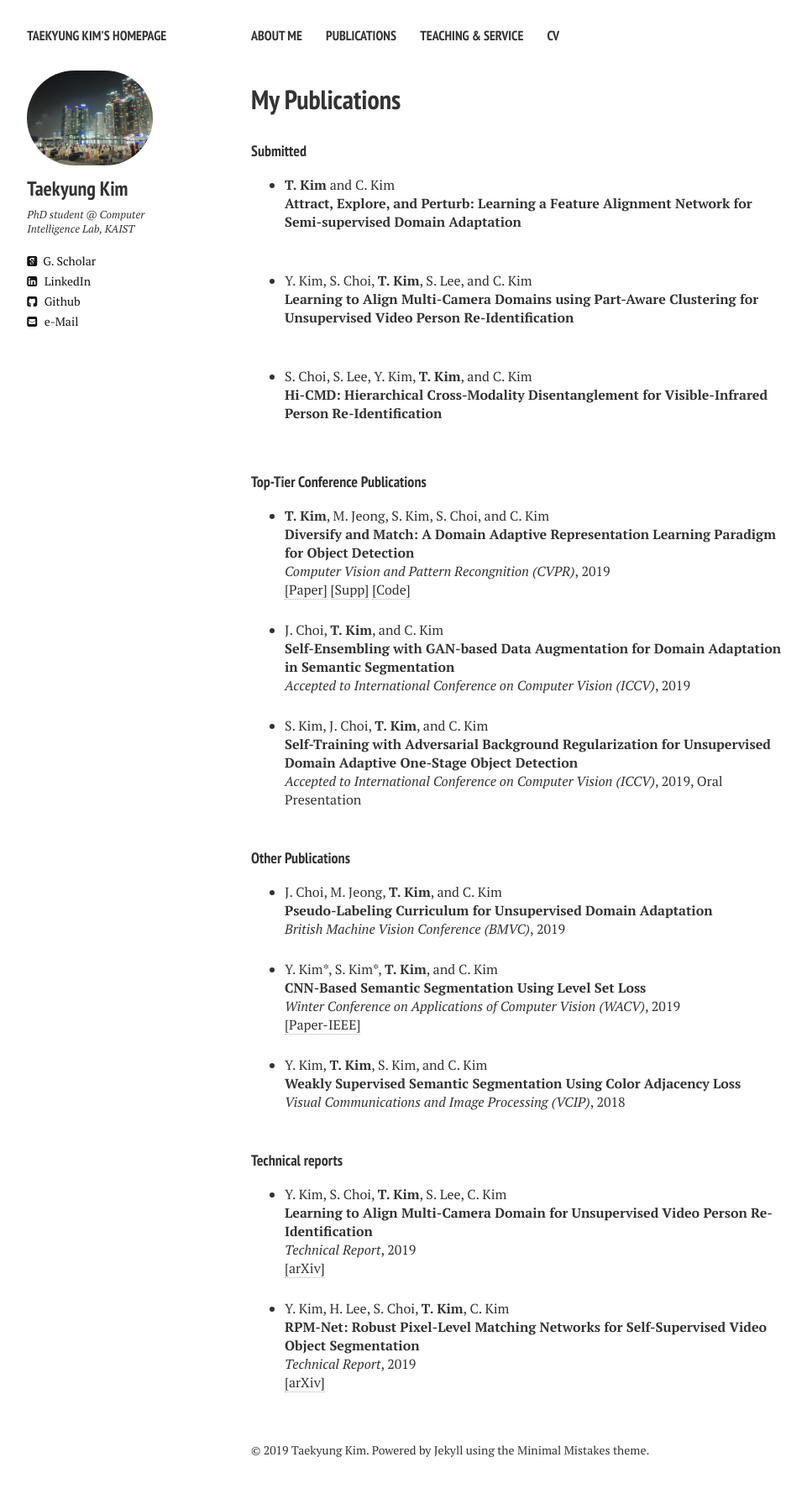
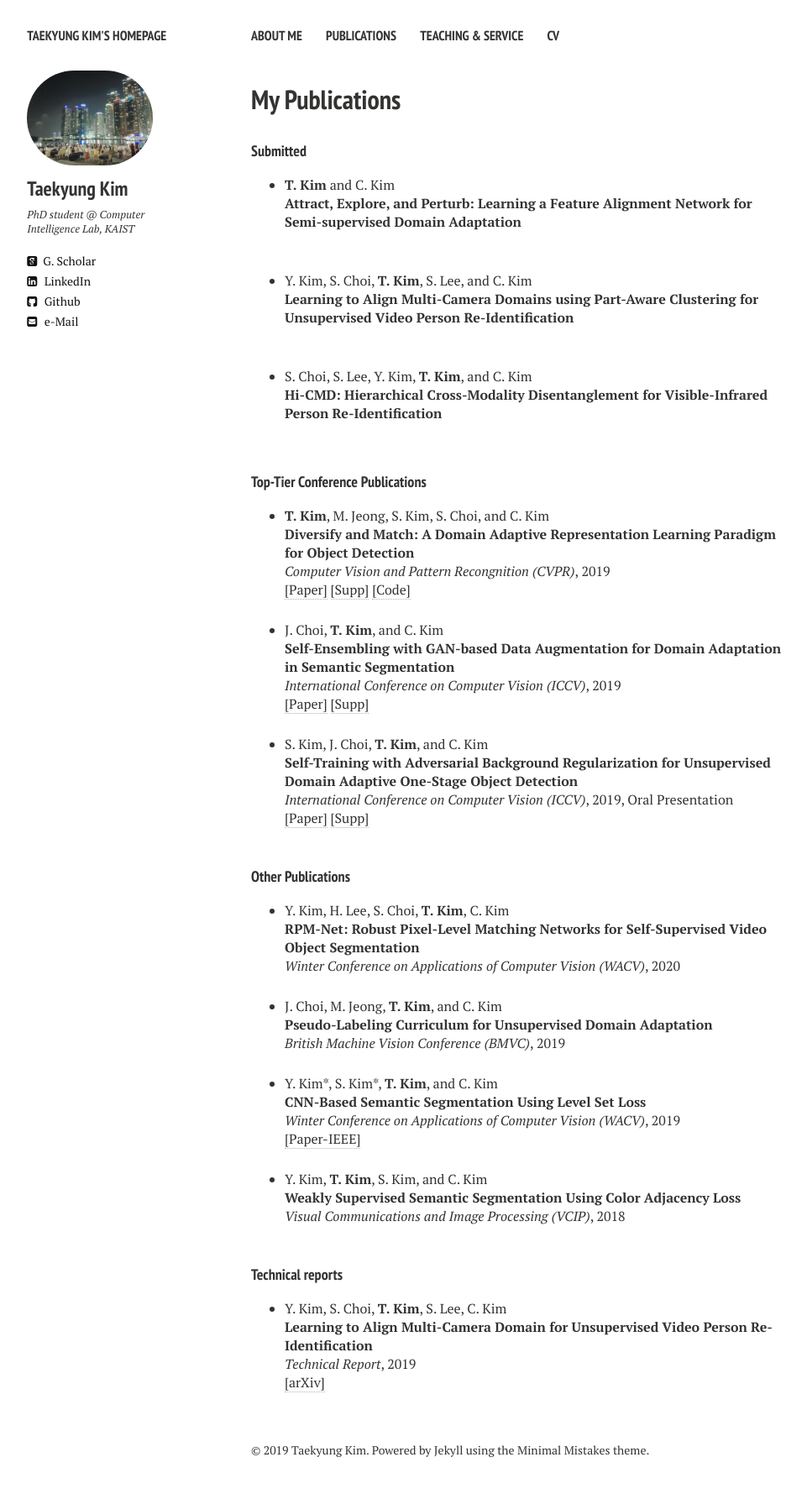
Before and after one commit to TKKim93/TKKim93.github.io, a Jekyll site: the page built from publications.md, in a window 1280 px wide. Shown: the whole page at 84% size, without its empty margins (21-982 px from the left). Built offline with Jekyll 4.4.1, drawn with Linux system fonts in a browser that asks for light colours; nearby versions of some CDN libraries.

Commit message:
Update publications.html

```diff
--- a/_layouts/publications.html
+++ b/_layouts/publications.html
@@ -131,9 +131,10 @@ S. Choi, S. Lee, Y. Kim, <b>T. Kim</b>, and C. Kim
 <li ><p>
 J. Choi, <b>T. Kim</b>, and C. Kim
 <br><b>Self-Ensembling with GAN-based Data Augmentation for Domain Adaptation in Semantic Segmentation</b><br>
-<i>Accepted to International Conference on Computer Vision (ICCV)</i>, 2019
+<i>International Conference on Computer Vision (ICCV)</i>, 2019
 <br />
-<!-- <a href="javascript:toggleBibtex('')">[BibTeX]</a> -->
+<a href="http://openaccess.thecvf.com/content_ICCV_2019/papers/Choi_Self-Ensembling_With_GAN-Based_Data_Augmentation_for_Domain_Adaptation_in_Semantic_ICCV_2019_paper.pdf" target="_blank">[Paper]</a>
+<a href="http://openaccess.thecvf.com/content_ICCV_2019/supplemental/Choi_Self-Ensembling_With_GAN-Based_ICCV_2019_supplemental.pdf" target="_blank">[Supp]</a> <!--,<a href=""  target="_blank">[Project Page]</a> -->
 </p>
 </li>
 
@@ -142,9 +143,10 @@ J. Choi, <b>T. Kim</b>, and C. Kim
 <li ><p>
 S. Kim, J. Choi, <b>T. Kim</b>, and C. Kim
 <br><b>Self-Training with Adversarial Background Regularization for Unsupervised Domain Adaptive One-Stage Object Detection</b><br>
-<i>Accepted to International Conference on Computer Vision (ICCV)</i>, 2019, Oral Presentation
+<i>International Conference on Computer Vision (ICCV)</i>, 2019, Oral Presentation
 <br />
-<!-- <a href="javascript:toggleBibtex('')">[BibTeX]</a> -->
+<a href="http://openaccess.thecvf.com/content_ICCV_2019/papers/Kim_Self-Training_and_Adversarial_Background_Regularization_for_Unsupervised_Domain_Adaptive_One-Stage_ICCV_2019_paper.pdf" target="_blank">[Paper]</a>
+<a href="http://openaccess.thecvf.com/content_ICCV_2019/supplemental/Kim_Self-Training_and_Adversarial_ICCV_2019_supplemental.pdf" target="_blank">[Supp]</a> <!--,<a href=""  target="_blank">[Project Page]</a> -->
 </p>
 </li>
 
@@ -160,6 +162,18 @@ S. Kim, J. Choi, <b>T. Kim</b>, and C. Kim
 <h4 style="margin-bottom:0px;padding-top:20px;">Other Publications</h4>
 <ul class="biblist">
 <!-- Item:  -->
+
+
+ <!-- Item:  -->
+<li ><p>
+Y. Kim, H. Lee, S. Choi, <b>T. Kim</b>, C. Kim
+<br><b>RPM-Net: Robust Pixel-Level Matching Networks for Self-Supervised Video Object Segmentation</b><br>
+<i>Winter Conference on Applications of Computer Vision (WACV)</i>, 2020
+<br />
+</p>
+</li>
+
+
 <li ><p>
 
 J. Choi, M. Jeong, <b>T. Kim</b>, and C. Kim
@@ -205,16 +219,6 @@ Y. Kim, S. Choi, <b>T. Kim</b>, S. Lee, C. Kim
 </li>
 
 
- <!-- Item:  -->
-<li ><p>
-Y. Kim, H. Lee, S. Choi, <b>T. Kim</b>, C. Kim
-<br><b>RPM-Net: Robust Pixel-Level Matching Networks for Self-Supervised Video Object Segmentation</b><br>
-<i>Technical Report</i>, 2019
-<br />
-<a href="https://arxiv.org/abs/1909.13247">[arXiv]</a>
-</p>
-</li>
-
 
     </div><!-- /.article-wrap -->
     {% if site.disqus_shortname and page.comments %}
```
